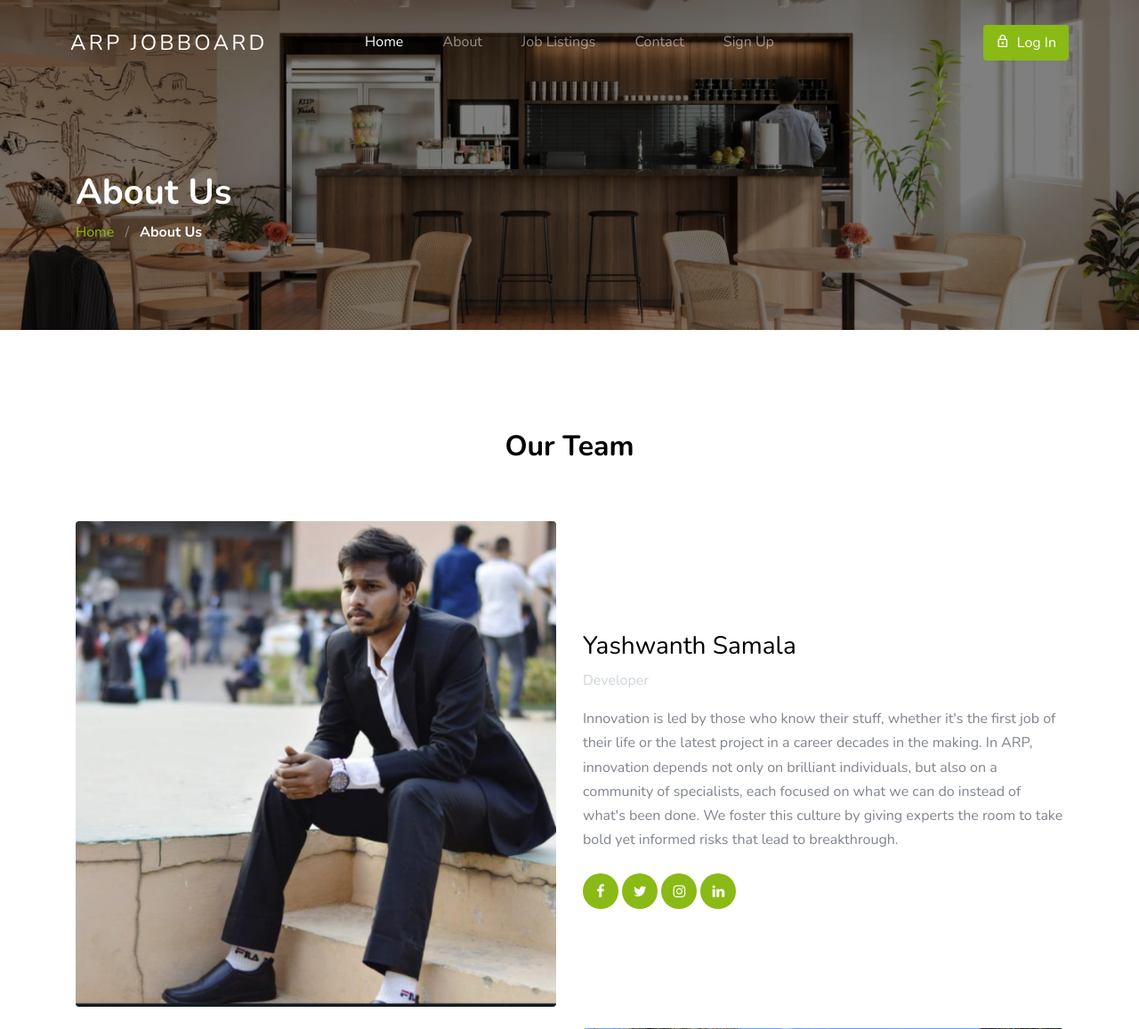
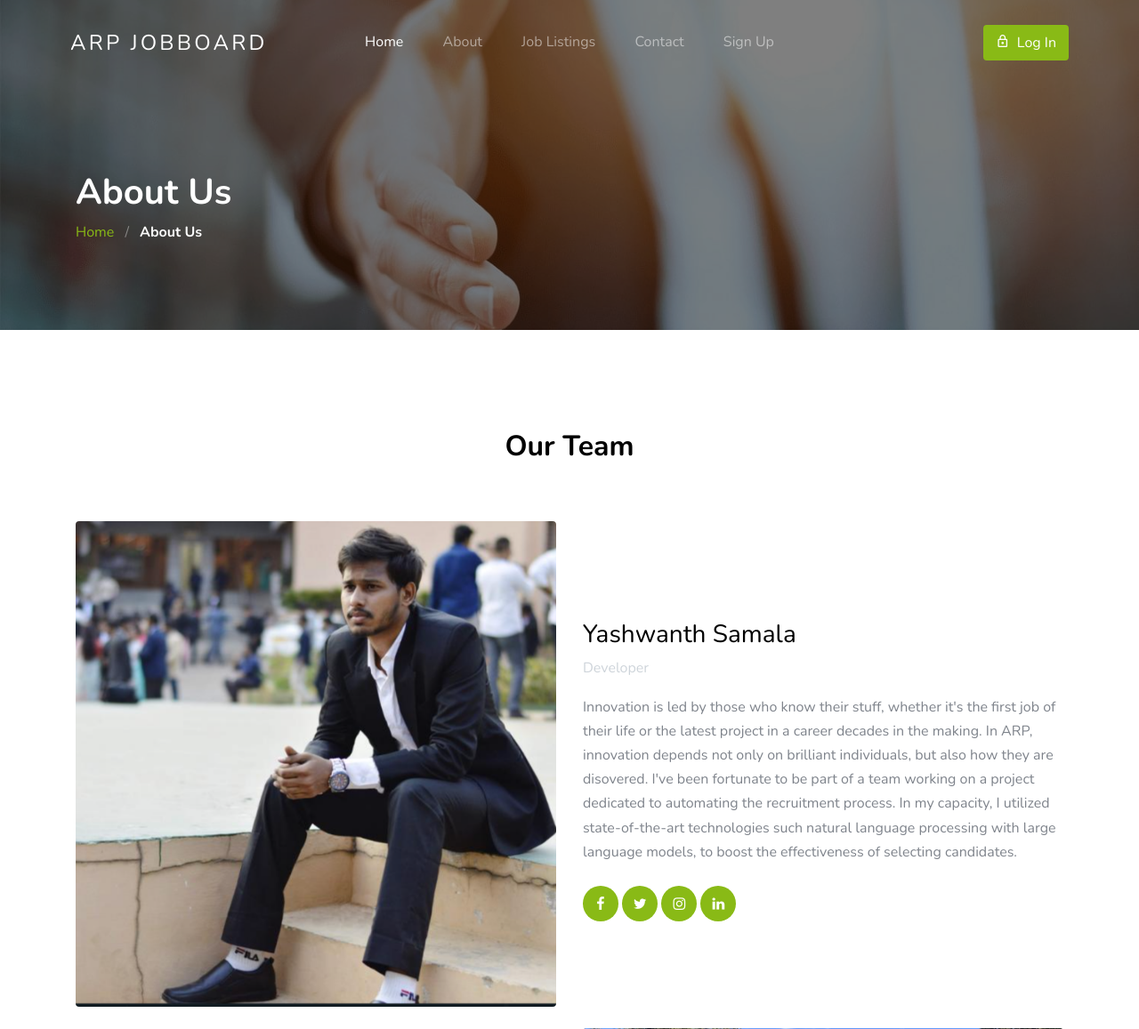
Before and after one commit to AshaYalla/AutomatedRecruitmentProcess, a Django app: page /about.html in a window 1280 px wide. Shown: the top 1157 px of the page at 89% size. Run offline with Django 3.2, Linux system fonts and the light colour scheme; some libraries are stand-ins or nearby versions; some web fonts are replaced.

Commit message:
Changed stock photo

```diff
--- a/mysite/templates/mysite/about.html
+++ b/mysite/templates/mysite/about.html
@@ -40,7 +40,7 @@
           <div class="col-md-6">
             <h3>Yashwanth Samala</h3>
             <p class="text-muted">Developer</p>
-            <p>Innovation is led by those who know their stuff, whether it's the first job of their life or the latest project in a career decades in the making. In ARP, innovation depends not only on brilliant individuals, but also on a community of specialists, each focused on what we can do instead of what's been done. We foster this culture by giving experts the room to take bold yet informed risks that lead to breakthrough.</p>
+            <p>Innovation is led by those who know their stuff, whether it's the first job of their life or the latest project in a career decades in the making. In ARP, innovation depends not only on brilliant individuals, but also how they are disovered.  I've been fortunate to be part of a team working on a project dedicated to automating the recruitment process. In my capacity, I utilized state-of-the-art technologies such natural language processing with large language models, to boost the effectiveness of selecting candidates.</p>
             <div class="social mt-4">
               <a href="#"><span class="icon-facebook"></span></a>
               <a href="#"><span class="icon-twitter"></span></a>
@@ -74,7 +74,7 @@
           <div class="col-md-6">
             <h3>Sai Charan Kadari</h3>
             <p class="text-muted">Developer</p>
-            <p>I'm passionate about product quality and creating a great customer experience. The AI industry is always evolving and as part of the Google's team, it's exciting to see how the products and technologies we work on help solve real problems and make people's lives better. It's a big plus to work in an environment that encoourages innovation while still focusing on data and technical expertise.</p>
+            <p>I'm passionate about product quality and creating a great development experience. The AI industry is always evolving and as part of the ARP's team, it's exciting to see how the products and technologies we work on help solve real problems and make people's lives better. It's a big plus to work in an environment that encoourages innovation while still focusing on data and technical expertise.</p>
             <div class="social mt-4">
               <a href="#"><span class="icon-facebook"></span></a>
               <a href="#"><span class="icon-twitter"></span></a>
@@ -90,7 +90,7 @@
           <div class="col-md-6">
             <h3>Sharanya Gandla</h3>
             <p class="text-muted">Developer</p>
-            <p>Happy to be part of the Apple's next gen product team involving, it's good to know that our team's iphone work helps millions of people talk with family and friends, but it's the collaboration and respect that energize me everyday. Colleagues ask me questions, I ask them questions, and together, we have answers.</p>
+            <p>Over the past year, I've had the incredible opportunity to contribute as a team member on this project focused on developing an automated recruitment process. Collaborating with this talented group, we've collectively worked towards streamlining and optimizing the traditional recruitment workflow. My role involved leveraging cutting-edge technologies, such as machine learning algorithms and natural language processing, to enhance the efficiency of candidate screening and selection. It has been a challenging yet rewarding experience, and witnessing the tangible impact of our work on improving hiring processes has been immensely satisfying.</p>
             <div class="social mt-4">
               <a href="#"><span class="icon-facebook"></span></a>
               <a href="#"><span class="icon-twitter"></span></a>
--- a/mysite/templates/mysite/job-listings.html
+++ b/mysite/templates/mysite/job-listings.html
@@ -36,10 +36,7 @@
             <ul class="job-listings mb-5">
                 <li class="job-listing d-block d-sm-flex pb-3 pb-sm-0 align-items-center">
                     <a href="{% url 'job_single' id=job_listing.id %}"></a>
-                    <div class="job-listing-logo">
-                        <img src="{% static 'mysite/images/job_logo_1.jpg' %}"
-                             alt="Free Website Template by Free-Template.co" class="img-fluid">
-                    </div>
+
 
                     <div class="job-listing-about d-sm-flex custom-width w-100 justify-content-between mx-4">
                         <div class="job-listing-position custom-width w-50 mb-3 mb-sm-0">
--- a/mysite/views.py
+++ b/mysite/views.py
@@ -86,6 +86,8 @@ def login(request):
         username = request.POST['username']
         password = request.POST['password']
         # print("user: ", username)
+
+
         # print("password: ", password)
         user = auth.authenticate(username=username, password=password)
         if user:
```
Also changed, not shown: mysite/static/mysite/images/hero_1.jpg.
